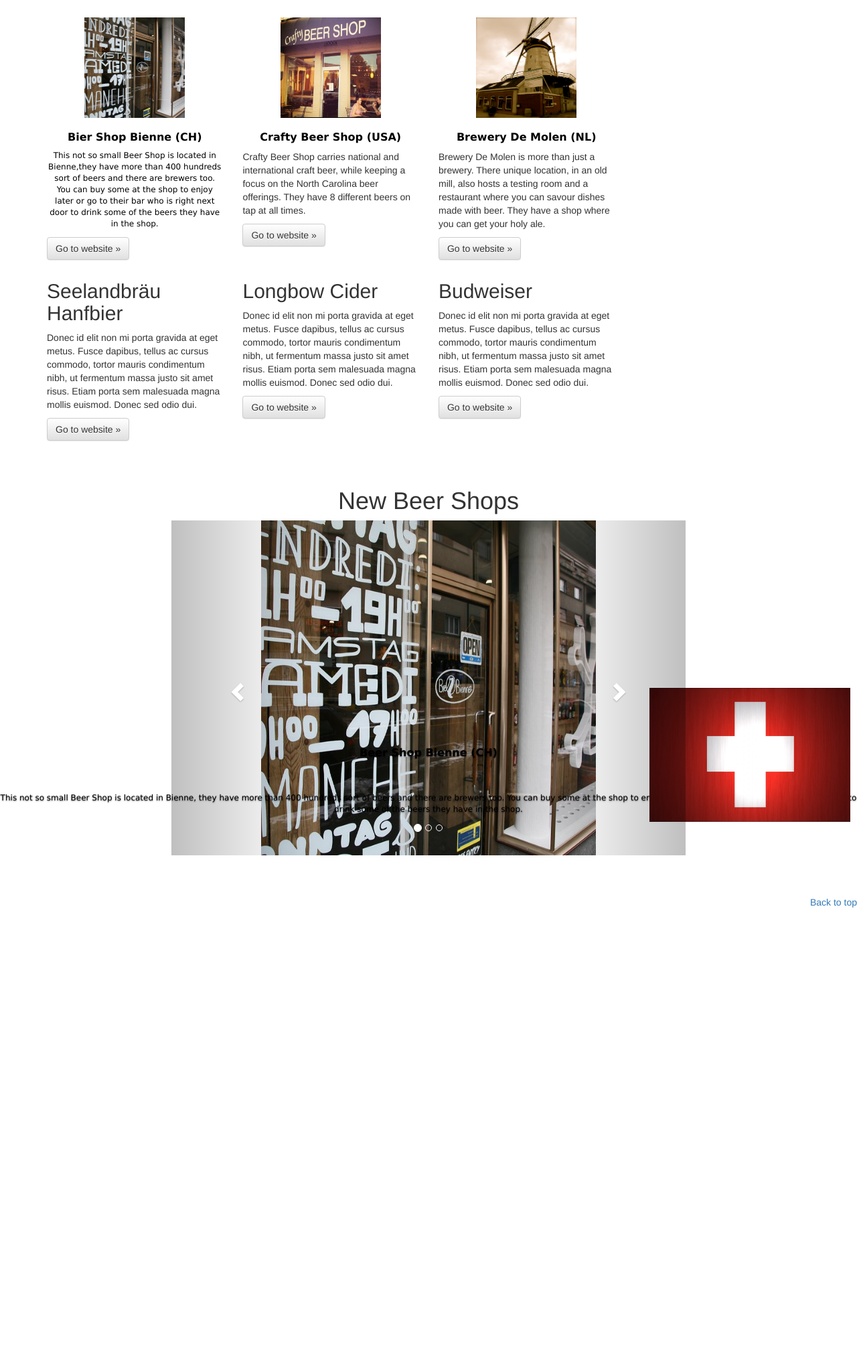
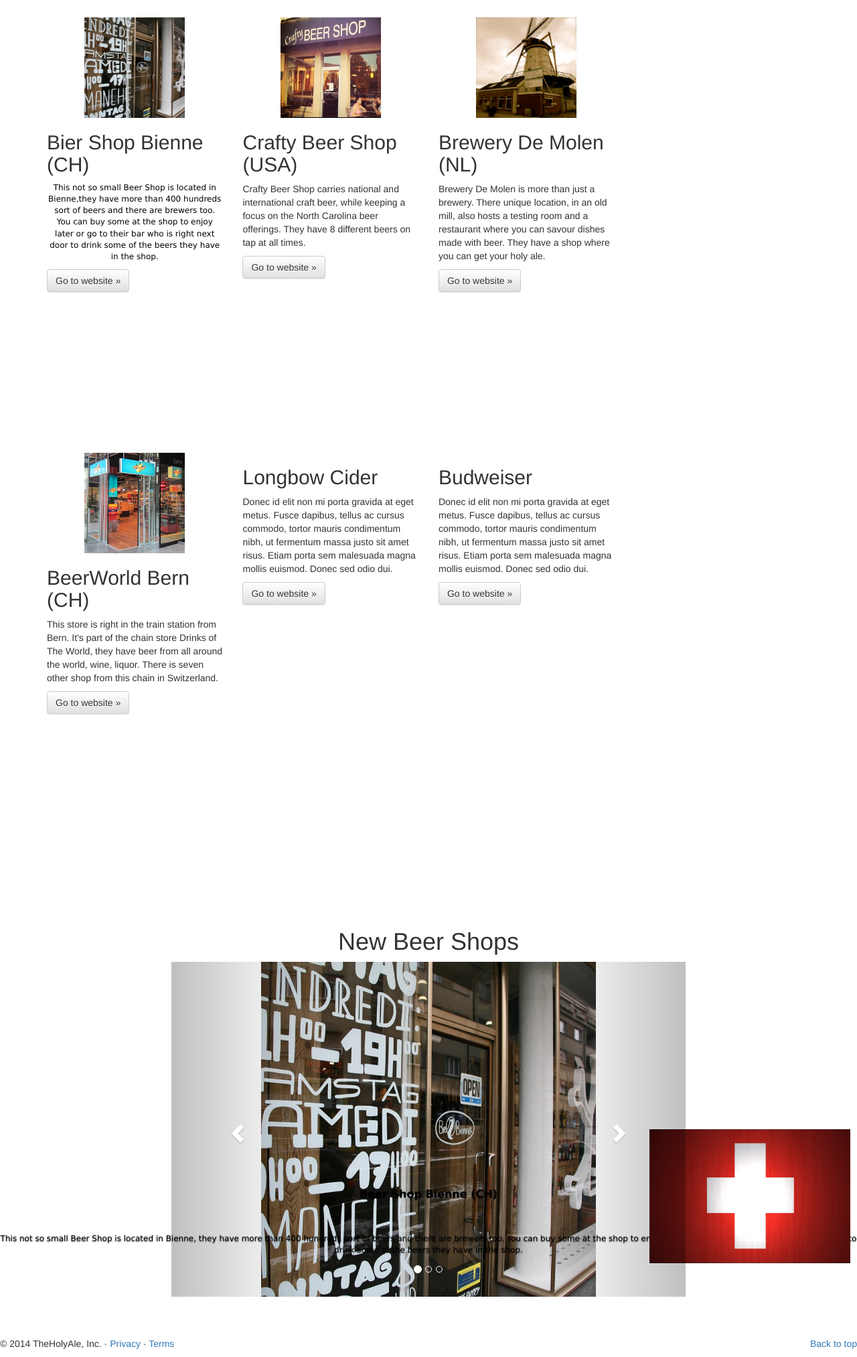
Before and after one commit to Quentinflueckiger/Holy-Ale-Of-Beer, a PHP site: page /shops.html in a window 1280 px wide. Shown: the part 234-2260 px from the top of the page at 67% size. Before the commit the page ends 1589 px from the top, so only its background shows below. Run offline with PHP 8.4, Linux system fonts and the light colour scheme; some libraries are stand-ins or nearby versions.

Commit message:
change layout from shops, about

```diff
--- a/css/style.css
+++ b/css/style.css
@@ -185,3 +185,8 @@ overflow: hidden;
 .beertiles img{
 height: 50px;
 }
+.abouttile{
+height : 300px;
+text-overflow :ellipsis;
+overflow : hidden;
+}
--- a/shops.html
+++ b/shops.html
@@ -57,41 +57,54 @@
 
 			<div class="col-6 col-sm-6 col-lg-4">
 			  <img src="Bilder und Gifs/biershopbienne.jpg" alt="BiershopBienne" id="smallimgshop">
-              <h3>Bier Shop Bienne (CH)</h3>
+              <div class="beertile">
+				<h2>Bier Shop Bienne (CH)</h2>
 				<p id="biershoptext">This not so small Beer Shop is located in Bienne,they have more than 400 hundreds sort of beers and there are brewers too. You can buy some at the shop to enjoy later or go to their bar who is right next door to drink some of the beers they have in the shop.</p>
 				<p><a class="btn btn-default" href="http://biershop.bierbienne.ch/" role="button" target="_blank">Go to website &raquo;</a></p>
+              </div>
 			</div><!--/span-->
 
             <div class="col-6 col-sm-6 col-lg-4">
               <img src="Bilder und Gifs/craftybeershop.jpg" alt="CraftyBeerShop" id="smallimgshop">
-			  <h3>Crafty Beer Shop (USA)</h3>
+			  <div class="beertile">
+				<h2>Crafty Beer Shop (USA)</h2>
 				<p>Crafty Beer Shop carries national and international craft beer, while keeping a focus on the North Carolina beer offerings. They have 8 different beers on tap at all times.</p>
 				<p><a class="btn btn-default" href="http://craftybeershop.com/" role="button" target="_blank">Go to website &raquo;</a></p>
+              </div>
 			</div><!--/span-->
 
             <div class="col-6 col-sm-6 col-lg-4">
               <img src="Bilder und Gifs/demolenbeer.jpg" alt="DeMolen" id="smallimgshop">
-			  <h3>Brewery De Molen (NL)</h3>
+			  <div class="beertile">
+				<h2>Brewery De Molen (NL)</h2>
 				<p> Brewery De Molen is more than just a brewery. There unique location, in an old mill, also hosts a testing room and a restaurant where you can savour dishes made with beer. They have a shop where you can get your holy ale.</p>
-              <p><a class="btn btn-default" href="http://www.brouwerijdemolen.nl/" role="button" target="_blank">Go to website &raquo;</a></p>
+				<p><a class="btn btn-default" href="http://www.brouwerijdemolen.nl/" role="button" target="_blank" align="center">Go to website &raquo;</a></p>
+			  </div>
 			</div><!--/span-->
 			<br>
             <div class="col-6 col-sm-6 col-lg-4">
-              <h2>Seelandbräu Hanfbier</h2>
-              <p>Donec id elit non mi porta gravida at eget metus. Fusce dapibus, tellus ac cursus commodo, tortor mauris condimentum nibh, ut fermentum massa justo sit amet risus. Etiam porta sem malesuada magna mollis euismod. Donec sed odio dui. </p>
-              <p><a class="btn btn-default" href="#" role="button" target="_blank">Go to website &raquo;</a></p>
+			  <img src="Bilder und Gifs/bernbeershop_1.jpg" alt="Beerworld" id="smallimgshop">
+			  <div class="beertile">
+				<h2>BeerWorld Bern (CH)</h2>
+				<p>This store is right in the train station from Bern. It's part of the chain store Drinks of The World, they have beer from all around the world, wine, liquor. There is seven other shop from this chain in Switzerland.</p>
+				<p><a class="btn btn-default" href="http://beerworld.ch/accueil/" role="button" target="_blank">Go to website &raquo;</a></p>
+              </div>
 			</div><!--/span-->
 
             <div class="col-6 col-sm-6 col-lg-4">
+              <div class="beertile">
 				<h2>Longbow Cider</h2>
 				<p>Donec id elit non mi porta gravida at eget metus. Fusce dapibus, tellus ac cursus commodo, tortor mauris condimentum nibh, ut fermentum massa justo sit amet risus. Etiam porta sem malesuada magna mollis euismod. Donec sed odio dui. </p>
 				<p><a class="btn btn-default" href="#" role="button" target="_blank">Go to website &raquo;</a></p>
+              </div>
 			</div><!--/span-->
 
             <div class="col-6 col-sm-6 col-lg-4">
+              <div class="beertile">
 				<h2>Budweiser</h2>
 				<p>Donec id elit non mi porta gravida at eget metus. Fusce dapibus, tellus ac cursus commodo, tortor mauris condimentum nibh, ut fermentum massa justo sit amet risus. Etiam porta sem malesuada magna mollis euismod. Donec sed odio dui. </p>
 				<p><a class="btn btn-default" href="#" role="button" target="_blank">Go to website &raquo;</a></p>
+              </div>
 			</div><!--/span-->
 
           </div><!--/row-->
@@ -175,6 +188,7 @@
 	</div>
 	<footer>
         <p class="pull-right"><a href="#">Back to top</a></p>
+        <p>© 2014 TheHolyAle, Inc. · <a href="#">Privacy</a> · <a href="#">Terms</a></p>
       </footer>
 
 </body>
```
Also changed, not shown: About.html (+18 -6 lines), Bilder und Gifs/bernbeershop_1.jpg (added). Lines whose indentation alone changed are shown as unchanged.
